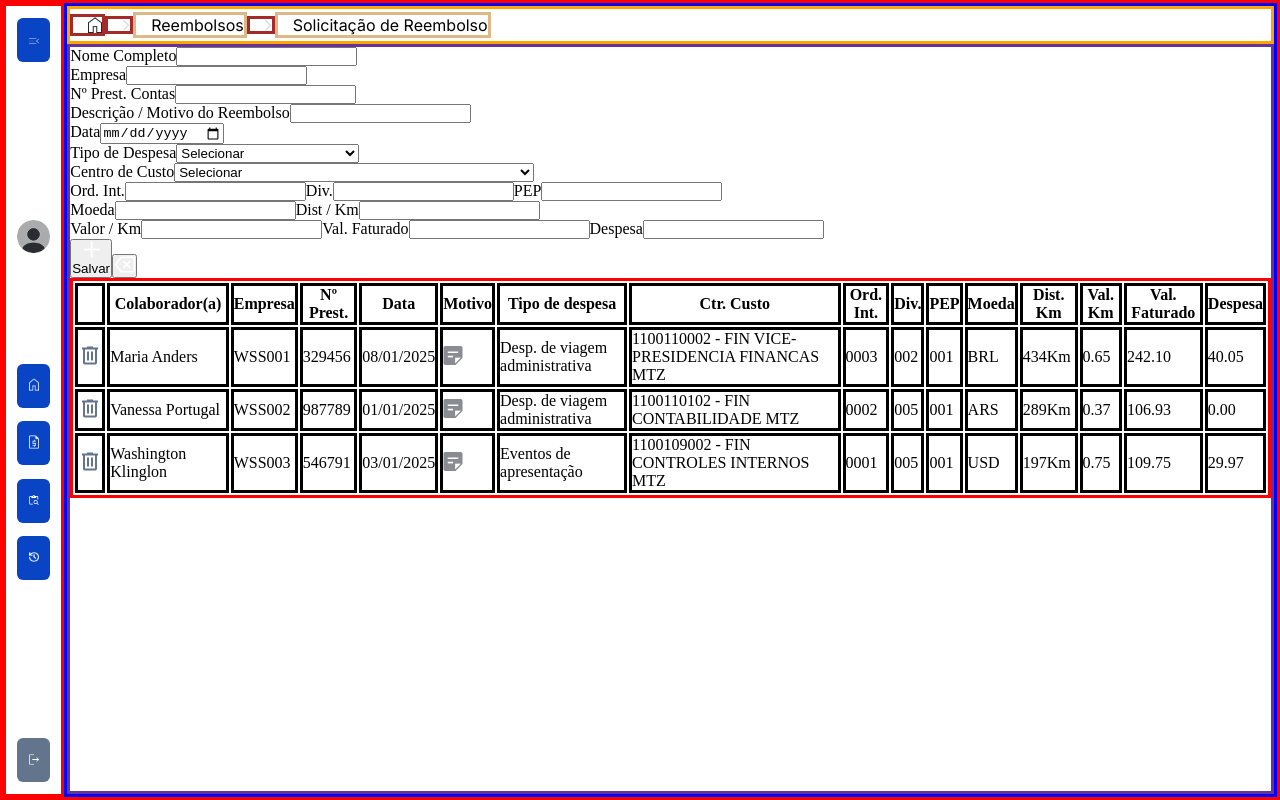
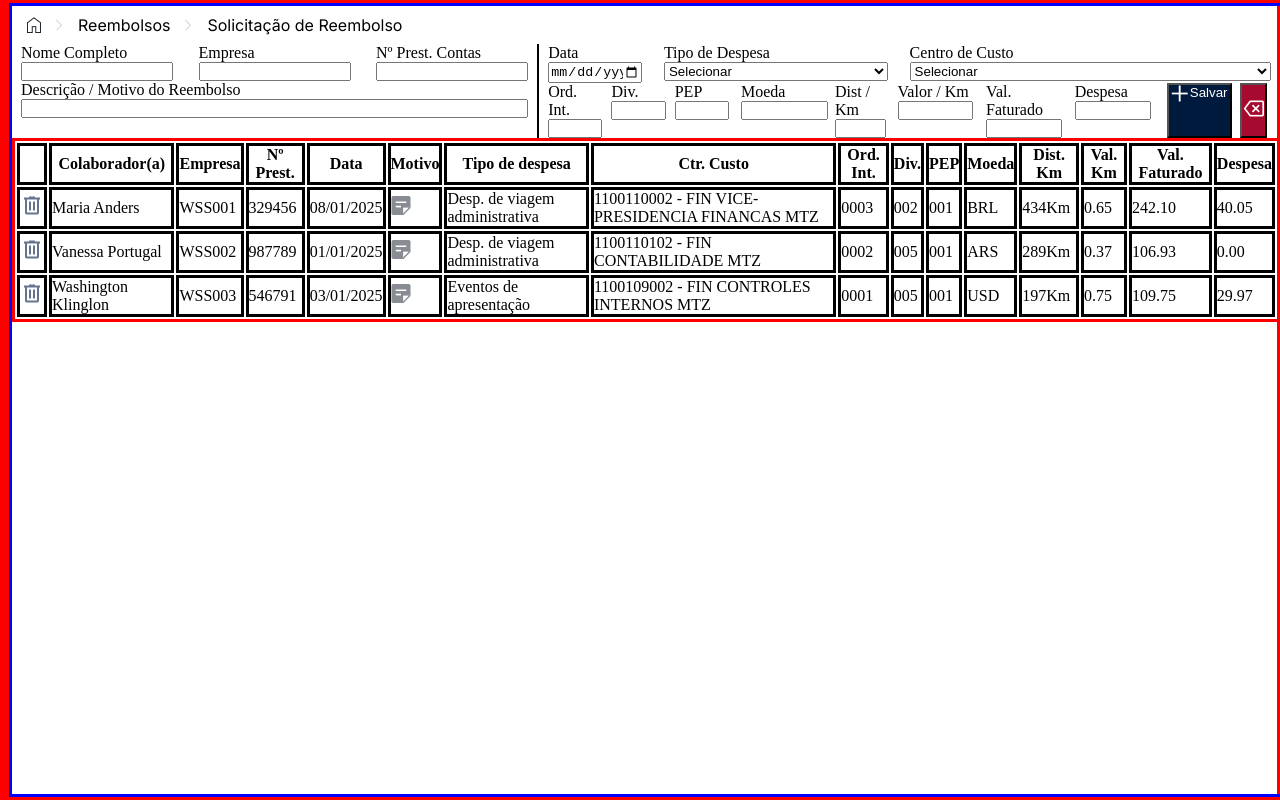
Before and after one commit to gabrielly-dev/a-sispar, a React (Vite) app: page /solicitacao in a window 1280 px wide. Built offline with nearby package versions, Linux system fonts and the light colour scheme.

Commit message:
test: ajustando alguns erros de estilização e alinhamento

```diff
--- a/src/components/solicitacao/Solicitacao.jsx
+++ b/src/components/solicitacao/Solicitacao.jsx
@@ -23,7 +23,7 @@ function Solicitacao () {
 
     return(
         <div className={styles.paginaSolicitacao}>
-            <NavBar />
+            <NavBar/>
             <div className={styles.conteudoPrincipal}>
                 <header className={styles.headerSolicitacao}>
                     <img src={Home} alt="" />
@@ -77,7 +77,7 @@ function Solicitacao () {
                                 <div className={styles.tipoDeDespesa}>
                                     <label htmlFor="">Tipo de Despesa</label>
                                     <select name="tipoDeDespesa" id="tipoDeDespesa" >
-                                        <option id={styles.despesa} value="" disabled selected hidden>Selecionar</option>
+                                        <option id={styles.optionDespesa} value="" disabled selected hidden>Selecionar</option>
                                         <option value="">Alimentação</option>
                                         <option value="">Combustível</option>
                                         <option value="">Condução</option>
@@ -88,7 +88,7 @@ function Solicitacao () {
                                     </select>
                                 </div>
 
-                                <div>
+                                <div className={styles.centroDeCusto}>
                                     <label htmlFor="">Centro de Custo</label>
                                     <select name="centro-custo" id="">
                                         <option id={styles.custo} value="" disabled selected hidden>Selecionar</option>
@@ -100,42 +100,61 @@ function Solicitacao () {
                                 </div>
                             </div>
 
-                            <div>
-                                <div>
+                            <div className={styles.caixaDetalhamentoFinanceiro}>
+                                <div className={styles.ordDivPep}>
+
+                                    <div className={styles.ordInt}>
                                         <label htmlFor="">Ord. Int.</label>
                                         <input type="text" name="" id="" />
-
+                                    </div>
+                                    <div className={styles.labelDiv}>
                                         <label htmlFor="">Div.</label>
                                         <input type="text" name="" id="" />
-
+                                    </div>
+                                    <div className={styles.labelPep}>
                                         <label htmlFor="">PEP</label>
                                         <input type="text" name="" id="" />
                                     </div>
-                                <div>
+
+                                </div>
+                                <div className={styles.moedaDistKm}>
+
+                                    <div className={styles.labelMoeda}>
                                         <label htmlFor="">Moeda</label>
                                         <input type="text" name="" id="" />
-
+                                    </div>
+                                    <div className={styles.labelDistKm}>
                                         <label htmlFor="">Dist / Km</label>
                                         <input type="text" name="" id="" />
                                     </div>
-                                <div>
+
+                                </div>
+                                <div className={styles.valorKmFaturadoDespesa}>
+
+                                    <div className={styles.labelValorKm}>
                                         <label htmlFor="">Valor / Km</label>
                                         <input type="text" />
+                                    </div>
 
+                                    <div className={styles.labelValFaturado}>
                                         <label htmlFor="">Val. Faturado</label>
                                         <input type="text" name="" id="" />
+                                    </div>
 
+                                    <div className={styles.labelDespesa}>
                                         <label htmlFor="">Despesa</label>
                                         <input type="text" name="" id="" />
                                     </div>
 
-                                <div>
-                                    <button>
+                                </div>
+
+                                <div className={styles.botoesSalvarDeletar}>
+                                    <button className={styles.buttonPlus}>
                                         <img src={Plus} alt="" />
                                         <p>Salvar</p>
                                     </button>
 
-                                    <button>
+                                    <button className={styles.buttonDeletar}>
                                         <img src={Deletar} alt="" />
                                     </button>
                                 </div>
--- a/src/components/solicitacao/Solicitacao.module.scss
+++ b/src/components/solicitacao/Solicitacao.module.scss
@@ -14,27 +14,194 @@
             height: 5%;
             display: flex;
             align-items: center;
-            border: solid orange;
             img{
                 padding: 0px 0px 0px 15px;
-                border: solid brown;
             }
             p{
                 padding: 0px 0px 0px 15px;
                 font-family: "Inter";
                 font-weight: 400;
                 font-size: 1rem;
-                border: solid burlywood;
             }
         }
 
         .containerCentralizado{
             height: 100%;
-            border: solid rebeccapurple;
-            .seccaoFormularios{
-                border: solid black;
-                width: 98%;
-                height: 25%;
+            .formSolicitacao{
+                width: 100%;
+                display: flex;
+                flex-direction: row;
+                justify-content: space-evenly;
+
+                .dadosGerais{
+                    display: flex;
+                    flex-direction: column;
+                    width: 40%;
+
+                    .infosGeraisBusca{
+                        display: flex;
+                        flex-direction: row;
+                        width: 100%;
+                        justify-content: space-between;
+
+                        .inputNome{
+                            display: flex;
+                            flex-direction: column;
+                            width: 30%;
+                        }
+
+                        .inputEmpresa{
+                            display: flex;
+                            flex-direction: column;
+                            width: 30%;
+                        }
+
+                        .inputPrestContas{
+                            display: flex;
+                            flex-direction: column;
+                            width: 30%;
+                        }
+                    }
+                    .descricao{
+                        display: flex;
+                        flex-direction: column;
+                        width: 100%;
+                        justify-content: space-between;
+                    }
+                }
+
+                .barraCentral {
+                    border: solid black 1px;
+
+                }
+
+                .informacoesFinanceiras{
+                    width: 57%;
+
+                    .caixaSeletores{
+                        display: flex;
+                        flex-direction: row;
+                        width: 100%;
+                        justify-content: space-between;
+
+                        .data{
+                            display: flex;
+                            flex-direction: column;
+                            width: 13%;
+                        }
+                        .tipoDeDespesa{
+                            display: flex;
+                            flex-direction: column;
+                            width: 31%;
+                        }
+                        .centroDeCusto{
+                            display: flex;
+                            flex-direction: column;
+                            width: 50%;
+                        }
+                    }
+
+                    .caixaDetalhamentoFinanceiro{
+                        display: flex;
+                        flex-direction: row;
+                        width: 100%;
+                        justify-content: space-between;
+
+                        .ordDivPep{
+                            display: flex;
+                            flex-direction: row;
+                            width: 25%;
+                            justify-content: space-between;
+
+                            .ordInt{
+                                display: flex;
+                                flex-direction: column;
+                                width: 30%;
+                            }
+
+                            .labelDiv{
+                                display: flex;
+                                flex-direction: column;
+                                width: 30%;
+                            }
+
+                            .labelPep{
+                                display: flex;
+                                flex-direction: column;
+                                width: 30%;
+                            }
+
+                        }
+
+                        .moedaDistKm{
+                            display: flex;
+                            flex-direction: row;
+                            width: 20%;
+                            justify-content: space-between;
+
+                            .labelMoeda{
+                                display: flex;
+                                flex-direction: column;
+                                width: 60%;
+                            }
+
+                            .labelDistKm{
+                                display: flex;
+                                flex-direction: column;
+                                width: 35%;
+                            }
+                        }
+
+                        .valorKmFaturadoDespesa{
+                            display: flex;
+                            flex-direction: row;
+                            width: 35%;
+                            justify-content: space-between;
+
+                            .labelValorKm{
+                                display: flex;
+                                flex-direction: column;
+                                width: 30%;
+                            }
+
+                            .labelValFaturado{
+                                display: flex;
+                                flex-direction: column;
+                                width: 30%;
+                            }
+
+                            .labelDespesa{
+                                display: flex;
+                                flex-direction: column;
+                                width: 30%;
+                            }
+                        }
+
+                        .botoesSalvarDeletar{
+                            display: flex;
+                            flex-direction: row;
+                            width: 15%;
+                            justify-content: space-around;
+
+                            .buttonPlus{
+                                background-color: #001A3D;
+                                width: 60%;
+                                display: flex;
+                                flex-direction: row;
+                                justify-content: space-evenly;
+                                p{
+                                    color: white;
+                                }
+                            }
+
+                            .buttonDeletar{
+                                background-color: #A60B2F;
+                                width: 25%;
+                            }
+                        }
+                    }
+                }
+
             }
 
             table{
```
Lines whose indentation alone changed are shown as unchanged.
